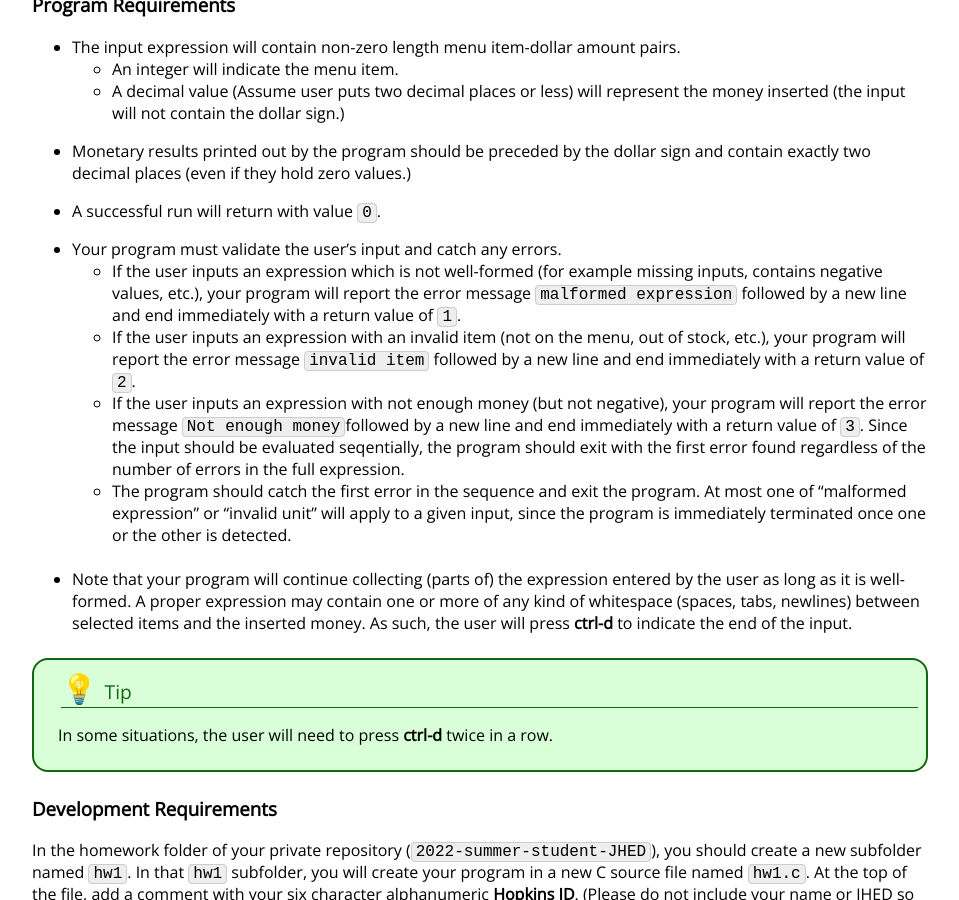
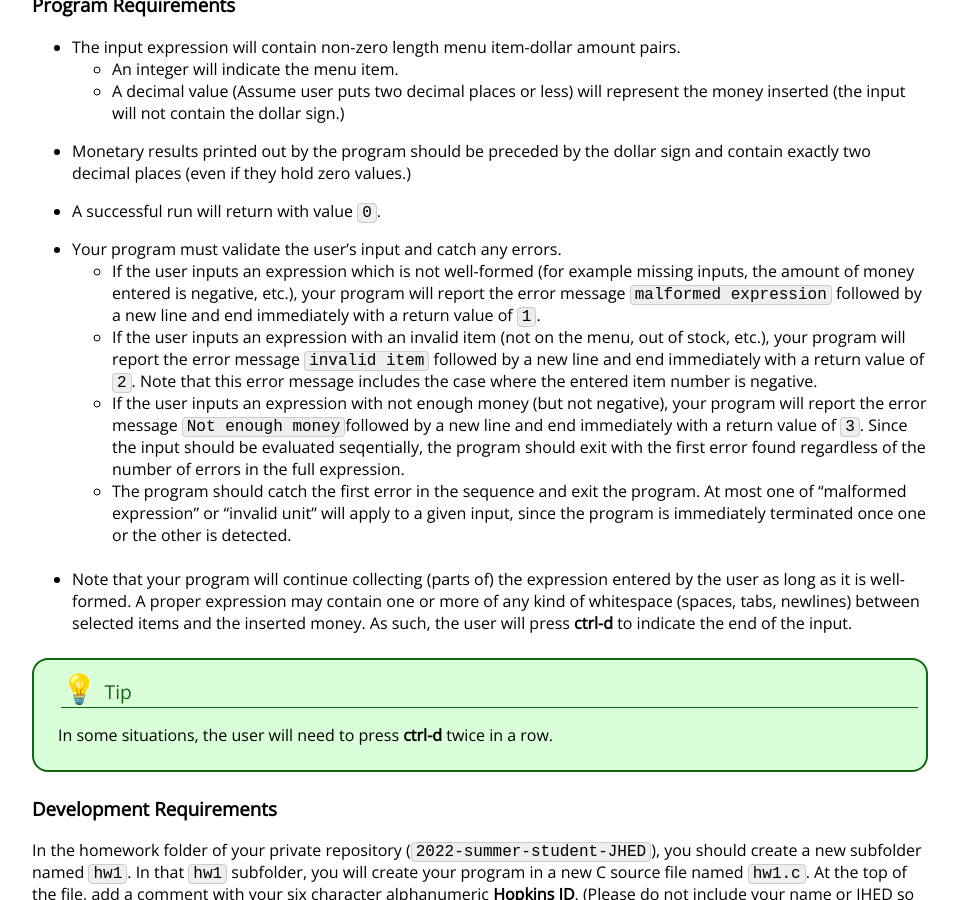
Before and after one commit to jhu-ip/cs220-summer22, a Jekyll site: the page built from assign/hw1.md, in a window 1280 px wide and 900 px high, scrolled down 1132 px. Shown: the whole window, without its empty margins (160-1119 px from the left). Built offline with Jekyll 4.4.1, drawn with Linux system fonts in a browser that asks for light colours; some web fonts are replaced.

Commit message:
minor clarification for hw1

```diff
--- a/assign/hw1.md
+++ b/assign/hw1.md
@@ -49,8 +49,8 @@ The program should read user data from standard input and output the results to
 - A successful run will return with value `0`.
 
 - Your program must validate the user's input and catch any errors.
-  - If the user inputs an expression which is not well-formed (for example missing inputs, contains negative values, etc.), your program will report the error message `malformed expression` followed by a new line and end immediately with a return value of `1`.
-  - If the user inputs an expression with an invalid item (not on the menu, out of stock, etc.), your program will report the error message `invalid item` followed by a new line and end immediately with a return value of `2`.
+  - If the user inputs an expression which is not well-formed (for example missing inputs, the amount of money entered is negative, etc.), your program will report the error message `malformed expression` followed by a new line and end immediately with a return value of `1`.
+  - If the user inputs an expression with an invalid item (not on the menu, out of stock, etc.), your program will report the error message `invalid item` followed by a new line and end immediately with a return value of `2`.  Note that this error message includes the case where the entered item number is negative.
   - If the user inputs an expression with not enough money (but not negative), your program will report the error message `Not enough money`followed by a new line and end immediately with a return value of `3`. Since the input should be evaluated seqentially, the program should exit with the first error found regardless of the number of errors in the full expression.
   - The program should catch the first error in the sequence and exit the program. At most one of "malformed expression" or "invalid unit" will apply to a given input, since the program is immediately terminated once one or the other is detected.<br><br>
 
```
Also changed, not shown: index.md (+3 -0 lines).
